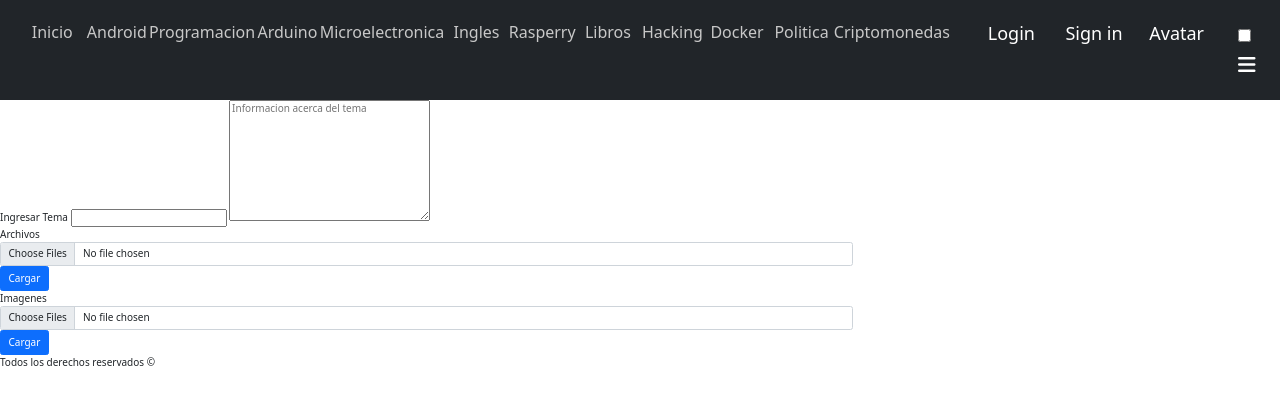
After one commit to manuelluevano/blog, a PHP site: page /includes/templates/FormCreatePost.php in a window 1280 px wide. The commit adds this page. Shown: the top 405 px of the page. Run offline with PHP 8.4, Linux system fonts and the light colour scheme; some libraries are stand-ins or nearby versions.

```diff
--- /dev/null
+++ b/includes/templates/FormCreatePost.php
@@ -0,0 +1,36 @@
+<?php
+include_once("../../includes/templates/header.php");
+?>
+
+<body>
+
+  <form action="" method="POST" enctype="multipart/form-data">
+    <label for="">Ingresar Tema</label>
+    <input type="text">
+    <textarea name="" id="" cols="30" rows="10" placeholder="Informacion acerca del tema"></textarea>
+
+    <div class="form-group">
+      <label class="col-sm-2 control-label">Archivos</label>
+      <div class="col-sm-8">
+        <input type="file" class="form-control" id="archivo[]" name="archivo[]" multiple="">
+      </div>
+
+      <button type="submit" class="btn btn-primary">Cargar</button>
+    </div>
+
+    <div class="form-group">
+      <label class="col-sm-2 control-label">Imagenes</label>
+      <div class="col-sm-8">
+        <input type="file" class="form-control" id="archivo[]" name="archivo[]" multiple="">
+      </div>
+
+      <button type="submit" class="btn btn-primary">Cargar</button>
+    </div>
+
+  </form>
+
+</body>
+
+<?php
+include_once("../../includes/templates/footer.php");
+?>
--- a/includes/templates/footer.php
+++ b/includes/templates/footer.php
@@ -0,0 +1,9 @@
+<footer>
+    <p>Todos los derechos reservados &copy;</p>
+</footer>
+
+<script src="https://kit.fontawesome.com/04730c9c8a.js" crossorigin="anonymous"></script>
+
+</body>
+
+</html>
--- a/includes/templates/header.php
+++ b/includes/templates/header.php
@@ -0,0 +1,46 @@
+<!DOCTYPE html>
+<html lang="en">
+
+<head>
+    <meta charset="UTF-8" />
+    <meta http-equiv="X-UA-Compatible" content="IE=edge" />
+    <meta name="viewport" content="width=device-width, initial-scale=1.0" />
+    <link href="https://cdn.jsdelivr.net/npm/bootstrap@5.0.2/dist/css/bootstrap.min.css" rel="stylesheet" integrity="sha384-EVSTQN3/azprG1Anm3QDgpJLIm9Nao0Yz1ztcQTwFspd3yD65VohhpuuCOmLASjC" crossorigin="anonymous" />
+    <link rel="stylesheet" href="../../build/css/app.css" />
+    <title>Blog</title>
+</head>
+
+<body>
+    <!-- navegacion -->
+    <header>
+        <nav>
+            <div class="enlaces">
+                <a href="/">Inicio</a>
+                <a href="includes/templates/android.php">Android</a>
+                <a href="">Programacion</a>
+                <a href="">Arduino</a>
+                <a href="">Microelectronica</a>
+                <a href="">Ingles</a>
+                <a href="">Rasperry</a>
+                <a href="">Libros</a>
+                <a href="">Hacking</a>
+                <a href="">Docker</a>
+                <a href="">Politica</a>
+                <a href="">Criptomonedas</a>
+            </div>
+            <div class="login">
+                <a href="">Login</a>
+                <a href="">Sign in</a>
+                <div class="avatar">
+                    <a href="">Avatar</a>
+                </div>
+            </div>
+            <div class="menu">
+                <input type="checkbox" id="check">
+                <label for="check" class="checkbtn">
+                    <i class="fa fa-bars" aria-hidden="true"></i>
+                </label>
+            </div>
+        </nav>
+    </header>
+    <script src="https://kit.fontawesome.com/04730c9c8a.js" crossorigin="anonymous"></script>
--- a/src/scss/layout/_nav.scss
+++ b/src/scss/layout/_nav.scss
@@ -1,6 +1,6 @@
 nav{
     display: grid;
-    grid-template-columns: 80% 20%;
+    grid-template-columns: 75% 20% 0%;
     gap: 2rem;
     text-align: center;
     background-color: #212529;
@@ -8,12 +8,17 @@ nav{
     .enlaces{
         display: grid;
         grid-template-columns: repeat(12,1fr);
+
         a{
             font-size: 1.6rem;
-            color: white;
+            color: rgb(200, 200, 200);
+            border-bottom: 1px solid transparent;
+            margin-bottom: -1.5rem;
         }
         :hover{
-            color: rgb(207, 207, 2);
+            color: white;
+            border-bottom: 1.5px solid rgb(255, 255, 255);
+            transition: all ease-out .2s;
         }
     }
     .login{
@@ -25,4 +30,14 @@ nav{
 
         }
     }
+    .menu{
+        color: white;
+        font-size: 2rem;
+        #check{
+            // display: none;
+        }
+        .checkbtn{
+            // display: none;
+        }
+    }
 }
```
Also changed, not shown: build/css/app.css (+1 -1 lines), includes/config/databases.php (+14 -0 lines), includes/templates/FormCreatePost.html (deleted, +0 -21 lines), includes/templates/android.html (deleted, +0 -30 lines), includes/templates/android.php (added, +40 -0 lines), index.html (deleted, +0 -52 lines), index.php (added, +11 -0 lines), src/img/a.jpg (added), 8 other files.
